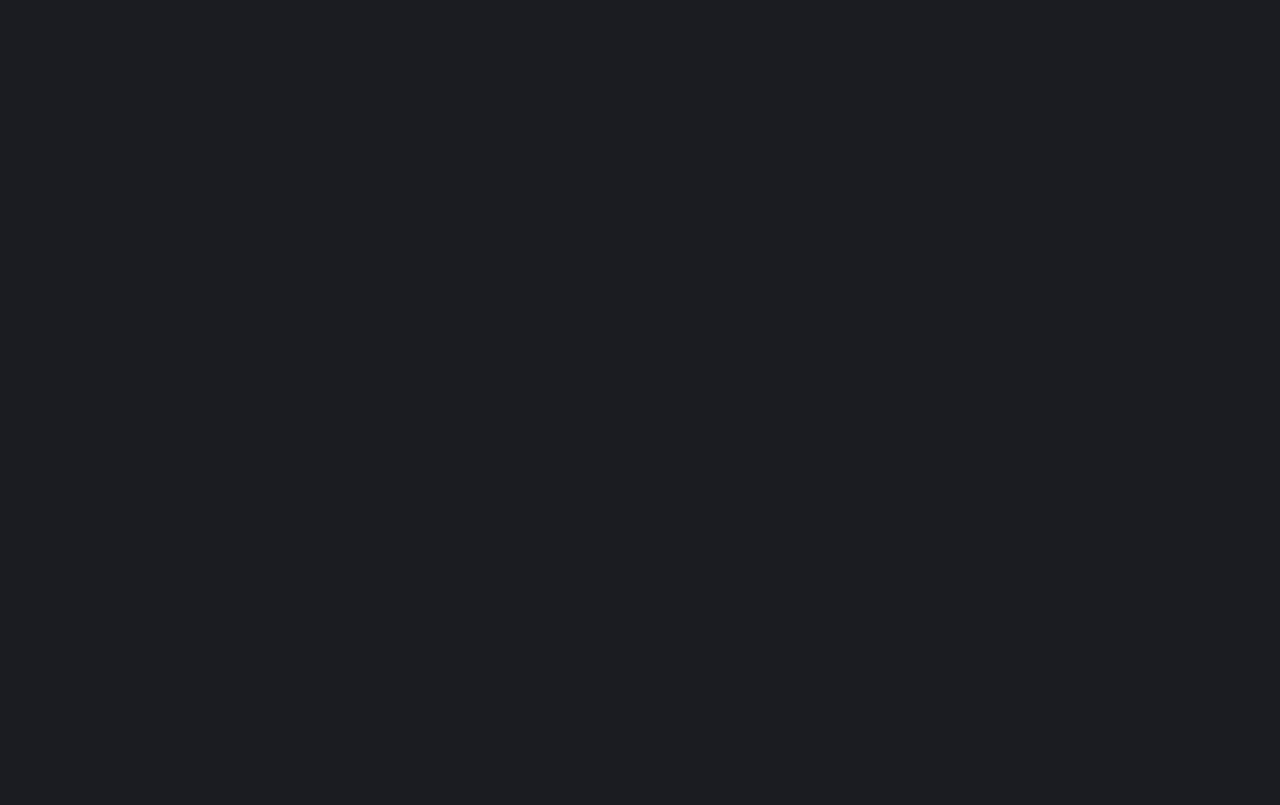
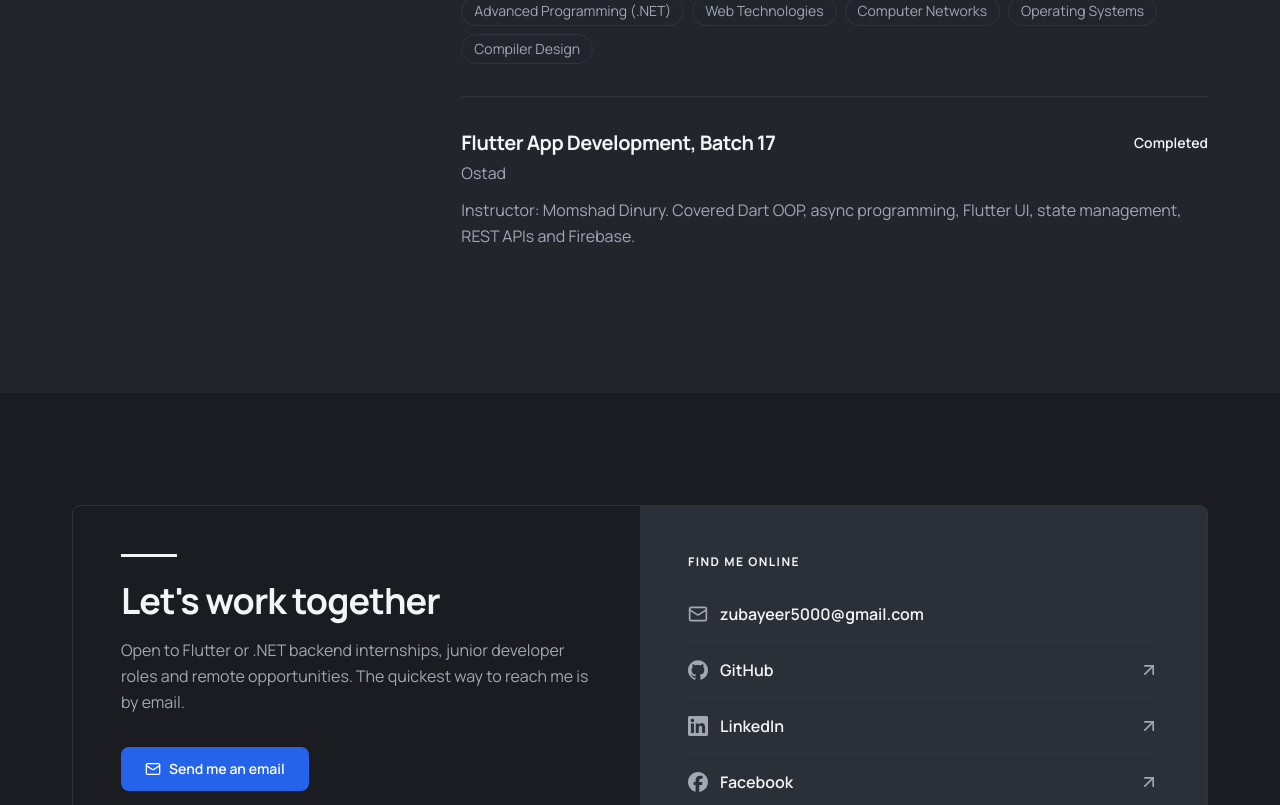
Before and after one commit to ZubayeerAlam/ZubayeerAlam-Portportfolio-WebSite, a Next.js app: page / in a window 1280 px wide. Shown: the part 4755-5560 px from the top of the page. Before the commit the page ends 4745 px from the top, so only its background shows below. Built offline with nearby package versions, Linux system fonts and the light colour scheme; no server answers.

Commit message:
Add Education and Contact sections

```diff
--- a/app/page.tsx
+++ b/app/page.tsx
@@ -1,4 +1,6 @@
 import { AboutSection } from "@/components/sections/about-section";
+import { ContactSection } from "@/components/sections/contact-section";
+import { EducationSection } from "@/components/sections/education-section";
 import { HeroSection } from "@/components/sections/hero-section";
 import { ProjectsSection } from "@/components/sections/projects-section";
 import { SkillsSection } from "@/components/sections/skills-section";
@@ -10,6 +12,8 @@ export default function HomePage() {
       <AboutSection />
       <ProjectsSection />
       <SkillsSection />
+      <EducationSection />
+      <ContactSection />
     </>
   );
 }
--- /dev/null
+++ b/components/sections/contact-section.tsx
@@ -0,0 +1,76 @@
+import { ArrowUpRight, FileText, Mail } from "lucide-react";
+import { Container } from "@/components/layout/container";
+import { BrandIcon } from "@/components/ui/brand-icons";
+import { SectionHeading } from "@/components/ui/section-heading";
+import { profile } from "@/data/profile";
+import { siteConfig } from "@/lib/site-config";
+
+const linkClasses =
+  "group flex min-h-14 items-center justify-between gap-4 border-b border-line py-3 transition-colors duration-(--duration-fast) hover:text-accent-hover";
+
+export function ContactSection() {
+  return (
+    <section id="contact" aria-labelledby="contact-title" className="py-20 sm:py-28">
+      <Container>
+        <div className="grid overflow-hidden rounded-panel border border-line lg:grid-cols-2">
+          <div className="p-8 sm:p-12">
+            <SectionHeading
+              id="contact-title"
+              title="Let's work together"
+              description={`${profile.lookingFor} The quickest way to reach me is by email.`}
+            />
+            <a
+              href={`mailto:${profile.email}`}
+              className="mt-8 inline-flex min-h-11 items-center gap-2 rounded-panel bg-accent px-6 text-sm font-semibold text-white transition-colors duration-(--duration-fast) hover:bg-accent-hover"
+            >
+              <Mail aria-hidden="true" className="size-4" />
+              Send me an email
+            </a>
+          </div>
+
+          <div className="bg-surface-2 p-8 sm:p-12">
+            <h3 className="text-xs font-bold tracking-[0.12em] text-ink uppercase">Find me online</h3>
+            <ul className="mt-4">
+              <li>
+                <a href={`mailto:${profile.email}`} className={linkClasses}>
+                  <span className="flex min-w-0 items-center gap-3">
+                    <Mail aria-hidden="true" className="size-5 shrink-0 text-muted" />
+                    <span className="truncate font-semibold">{profile.email}</span>
+                  </span>
+                </a>
+              </li>
+              {profile.socials.map((social) => (
+                <li key={social.platform}>
+                  <a href={social.href} target="_blank" rel="noopener noreferrer" className={linkClasses}>
+                    <span className="flex items-center gap-3">
+                      <BrandIcon platform={social.platform} className="size-5 text-muted" />
+                      <span className="font-semibold">{social.label}</span>
+                    </span>
+                    <ArrowUpRight
+                      aria-hidden="true"
+                      className="size-5 text-muted transition-transform duration-(--duration-fast) group-hover:translate-x-0.5 group-hover:-translate-y-0.5"
+                    />
+                    <span className="sr-only">(opens in a new tab)</span>
+                  </a>
+                </li>
+              ))}
+              {siteConfig.resumeAvailable && (
+                <li>
+                  <a href={siteConfig.resumePath} target="_blank" rel="noopener noreferrer" className={linkClasses}>
+                    <span className="flex items-center gap-3">
+                      <FileText aria-hidden="true" className="size-5 text-muted" />
+                      <span className="font-semibold">Download my CV</span>
+                    </span>
+                    <ArrowUpRight aria-hidden="true" className="size-5 text-muted" />
+                    <span className="sr-only">(opens in a new tab)</span>
+                  </a>
+                </li>
+              )}
+            </ul>
+            <p className="mt-6 text-sm text-muted">Based in {profile.location}.</p>
+          </div>
+        </div>
+      </Container>
+    </section>
+  );
+}
--- /dev/null
+++ b/components/sections/education-section.tsx
@@ -0,0 +1,45 @@
+import { Container } from "@/components/layout/container";
+import { SectionHeading } from "@/components/ui/section-heading";
+import { education } from "@/data/education";
+
+export function EducationSection() {
+  return (
+    <section id="education" aria-labelledby="education-title" className="bg-surface py-20 sm:py-28">
+      <Container className="grid gap-12 lg:grid-cols-12 lg:gap-8">
+        <SectionHeading id="education-title" title="Education & training" className="lg:col-span-4" />
+
+        <ol className="lg:col-span-8">
+          {education.map((item) => (
+            <li
+              key={item.title}
+              className="grid gap-3 border-t border-line py-8 first:border-t-0 first:pt-0 sm:grid-cols-[1fr_auto] sm:gap-x-8"
+            >
+              <div>
+                <h3 className="text-xl font-bold tracking-tight">{item.title}</h3>
+                <p className="mt-1 text-base text-muted">{item.institution}</p>
+              </div>
+              <p className="text-sm font-semibold text-ink sm:pt-1 sm:text-right">{item.status}</p>
+
+              {item.description && (
+                <p className="text-base leading-relaxed text-muted sm:col-span-2">{item.description}</p>
+              )}
+
+              {item.coursework && (
+                <div className="mt-3 sm:col-span-2">
+                  <p className="text-xs font-bold tracking-[0.12em] text-ink uppercase">Relevant coursework</p>
+                  <ul className="mt-3 flex flex-wrap gap-2">
+                    {item.coursework.map((course) => (
+                      <li key={course} className="rounded-full border border-line px-3 py-1 text-sm text-muted">
+                        {course}
+                      </li>
+                    ))}
+                  </ul>
+                </div>
+              )}
+            </li>
+          ))}
+        </ol>
+      </Container>
+    </section>
+  );
+}
--- a/plan/BUILD_PLAN.md
+++ b/plan/BUILD_PLAN.md
@@ -62,12 +62,12 @@ Goal: colours, font, base styles, header and footer.
 - [x] `app/not-found.tsx`
 - [x] Check: `npm run build` pre-renders all 4 detail pages; unknown slug and projects without a page → 404; checked at 375px and 1280px
 
-## Step 7 — Education + Contact 👉
-- [ ] Education & training section (completed vs expected clearly marked)
-- [ ] Contact section: split panel, email link, socials (no form)
-- [ ] Check: mailto link works
+## Step 7 — Education + Contact ✅
+- [x] Education & training section (completed vs expected clearly marked)
+- [x] Contact section: split panel, email link, socials (no form)
+- [x] Check: typecheck + lint pass; mailto and all social links correct; checked at 375px and 1280px, no horizontal scroll, no failed requests
 
-## Step 8 — Motion and polish
+## Step 8 — Motion and polish 👉
 - [ ] `reveal.tsx`: small fade-in on scroll (CSS + IntersectionObserver)
 - [ ] Hover states on rows, links, buttons
 - [ ] `prefers-reduced-motion` turns animation off
```
